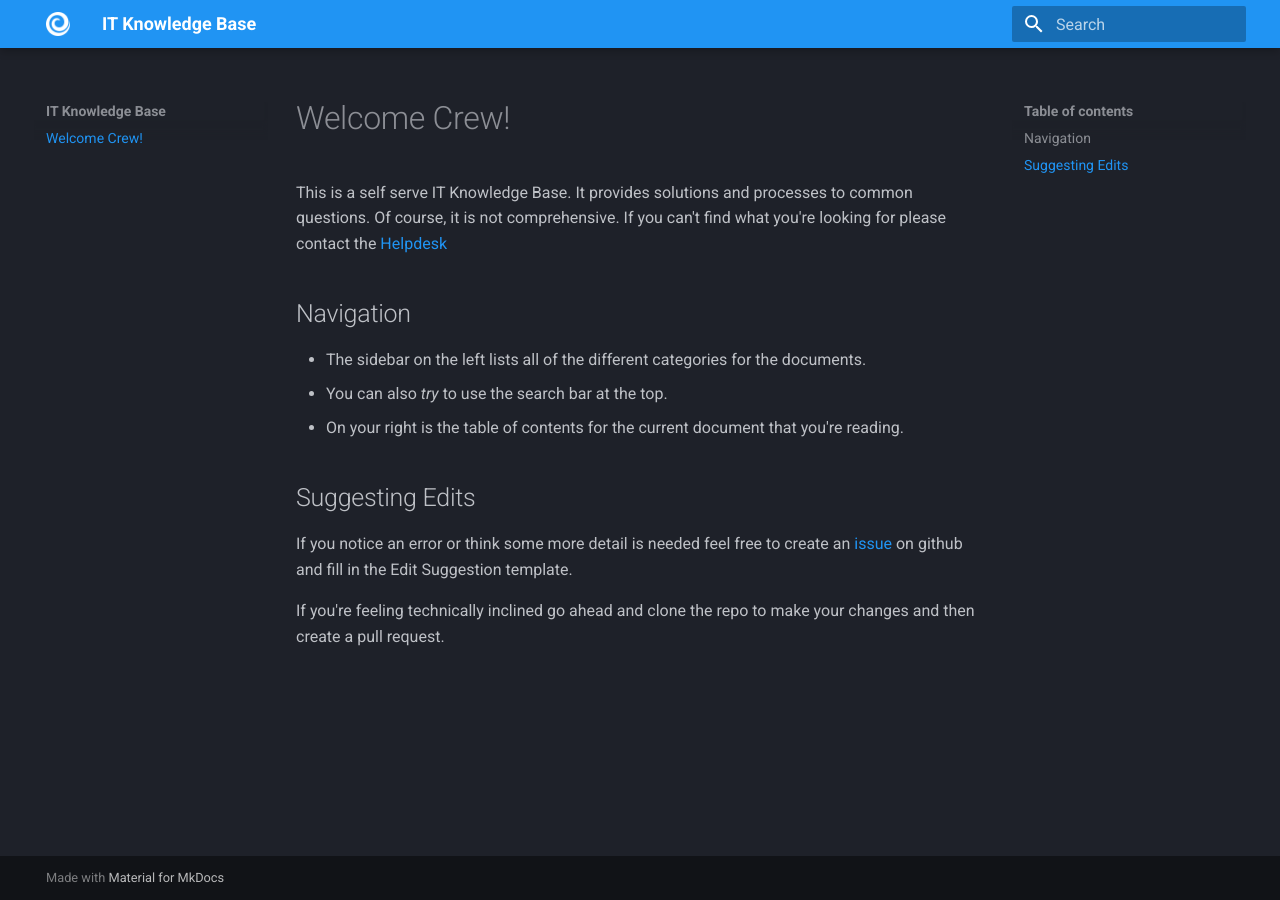
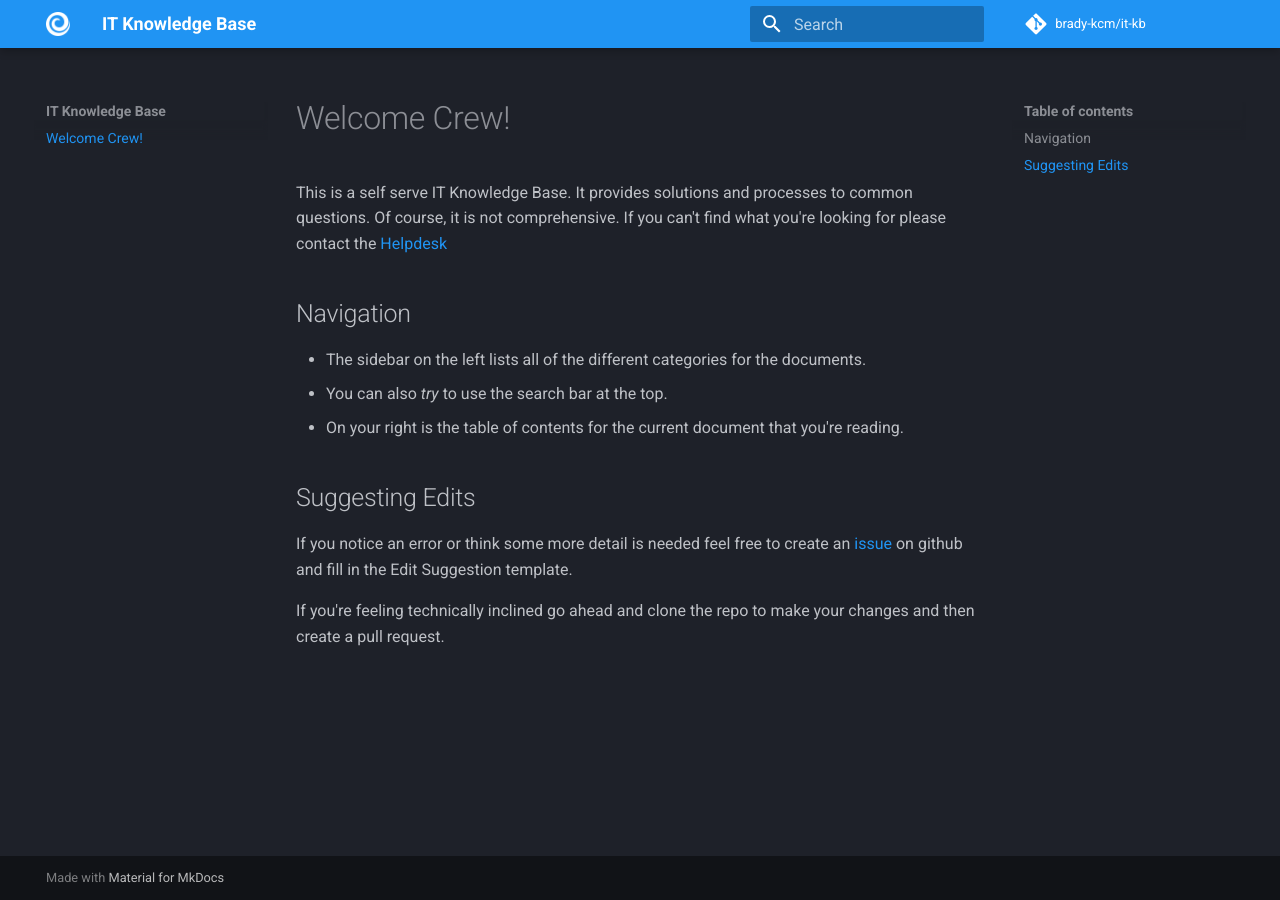
Before and after one commit to brady-kcm/it-kb, an MkDocs documentation site: the page built from docs/index.md, in a window 1280 px wide. Built offline with MkDocs 1.6.1 and Material for MkDocs 9.7.7, drawn with Linux system fonts in a browser that asks for light colours; comment, search, counter and statistics services are not loaded.

Commit message:
why this won't work? (logo)

```diff
--- a/mkdocs.yml
+++ b/mkdocs.yml
@@ -1,9 +1,12 @@
 site_name: IT Knowledge Base
 site_url: https://brady-kcm.github.io/it-kb/
 
+repo_name: brady-kcm/it-kb
+repo_url: https://github.com/brady-kcm/it-kb
+
 theme:
   name: material
-  logo: /assets/shi-logo.png
+  logo: assets/shi-logo.png
 
   palette:
     scheme: slate
```
